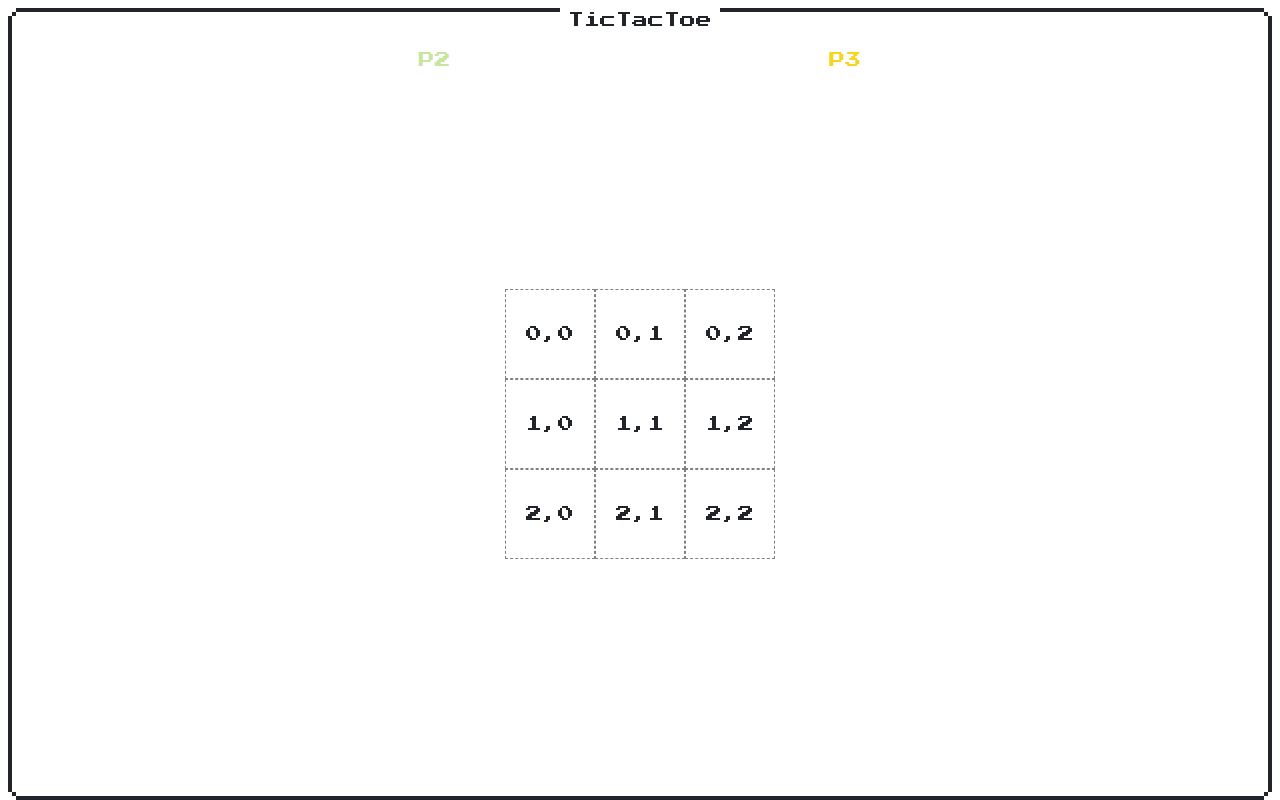
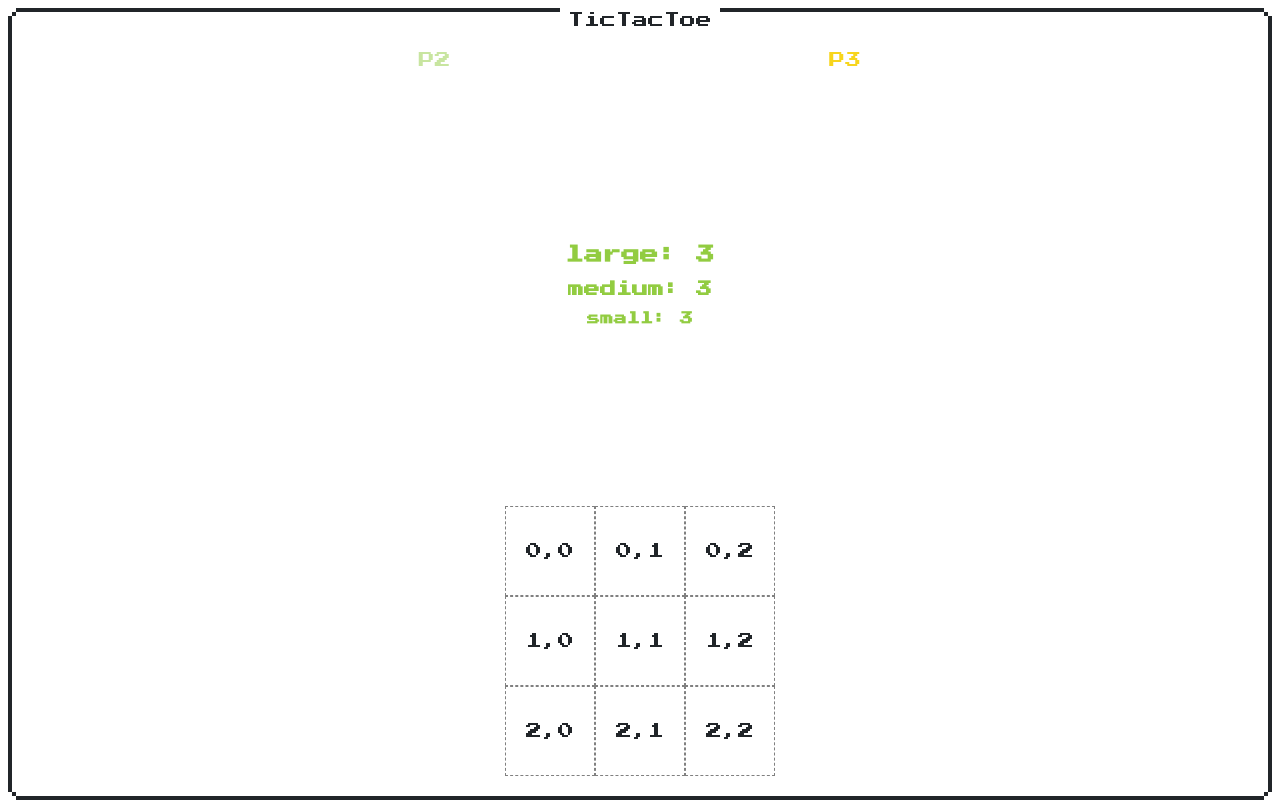
Before and after one commit to developerium/super-tic-tac-toe, a React (Create React App) app: page /game in a window 1280 px wide. Built offline with nearby package versions, Linux system fonts and the light colour scheme.

Commit message:
Add player piece

```diff
--- a/src/component/game/GamePage.tsx
+++ b/src/component/game/GamePage.tsx
@@ -5,9 +5,16 @@ import { GameContext } from '../game-context/GameContext';
 import { PageLayout } from '../layout/PageLayout';
 import { TileRowFC } from './TileRowFC';
 import { PlayerAvatar } from './PlayerAvatar';
+import { PlayerPiece } from './PlayerPiece';
 
 const Content = styled.div`
   height: 100%;
+  display: flex;
+  flex-direction: column;
+  justify-content: space-between;
+`;
+
+const TileContent = styled.div`
   display: flex;
   flex-direction: column;
   justify-content: center;
@@ -41,8 +48,9 @@ export const GamePage: FC = () => {
 
   return (
     <PageLayout title="TicTacToe">
+      <Content>
         <PlayerContent>
-        {players.map((player, index) => (
+          {players.map((player) => (
             <PlayerAvatar
               key={player.id}
               selected={player.id === game?.nextPlayer}
@@ -50,10 +58,20 @@ export const GamePage: FC = () => {
             />
           ))}
         </PlayerContent>
-      <Content>
+
+        <PlayerContent>
+          {players.map((player) =>
+            player.id === game?.nextPlayer ? (
+              <PlayerPiece key={player.id} player={player} />
+            ) : null
+          )}
+        </PlayerContent>
+
+        <TileContent>
           {game.getTiles().map((tileRow, index) => (
             <TileRowFC row={tileRow} x={index} key={index} />
           ))}
+        </TileContent>
       </Content>
     </PageLayout>
   );
--- /dev/null
+++ b/src/component/game/PlayerPiece.tsx
@@ -0,0 +1,23 @@
+import React, { FC } from 'react';
+import styled from 'styled-components';
+
+import { Player } from '../game-context/GameContext';
+import { Pin } from '../../game/tile/tile';
+
+interface PlayerPieceProps {
+  player: Player;
+}
+
+const Large = styled.h3``;
+const Medium = styled.h4``;
+const Small = styled.h5``;
+
+export const PlayerPiece: FC<PlayerPieceProps> = ({ player }) => {
+  return (
+    <div className={`nes-text ${player.cssClass}`}>
+      <Large>large: {player.pieces[Pin.Large]}</Large>
+      <Medium>medium: {player.pieces[Pin.Medium]}</Medium>
+      <Small>small: {player.pieces[Pin.Small]}</Small>
+    </div>
+  );
+};
```
Lines whose indentation alone changed are shown as unchanged.
